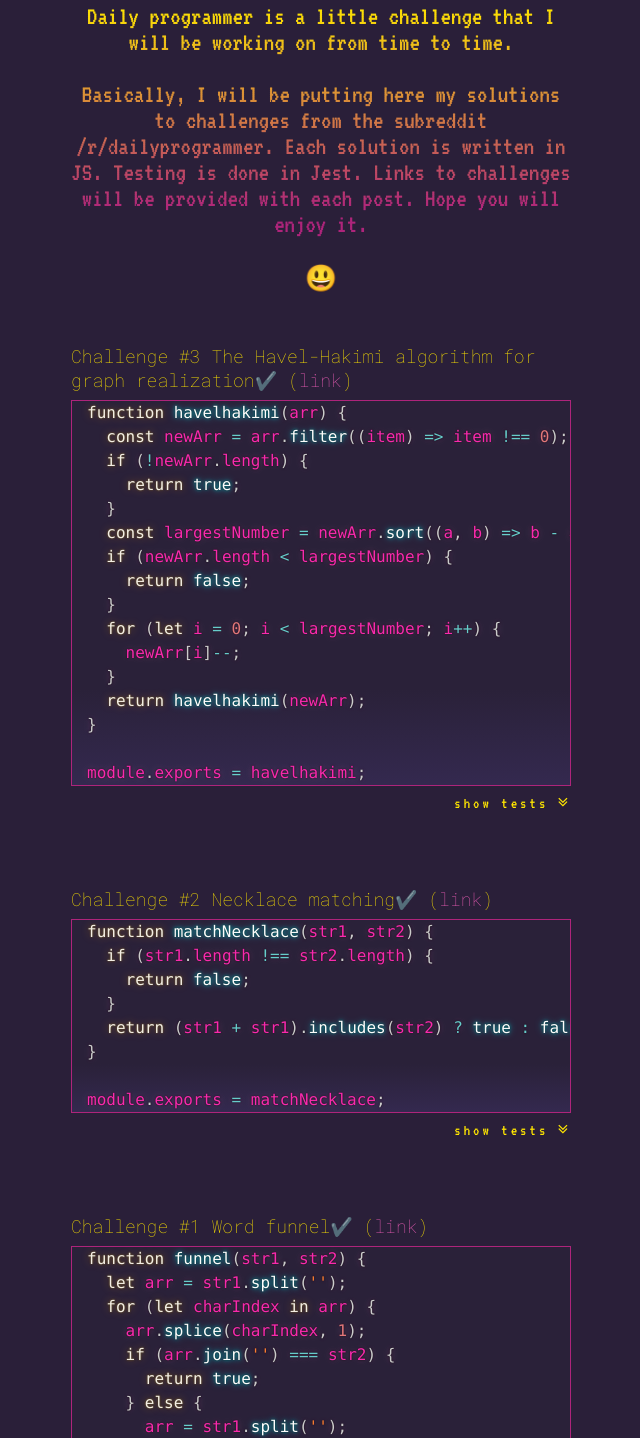
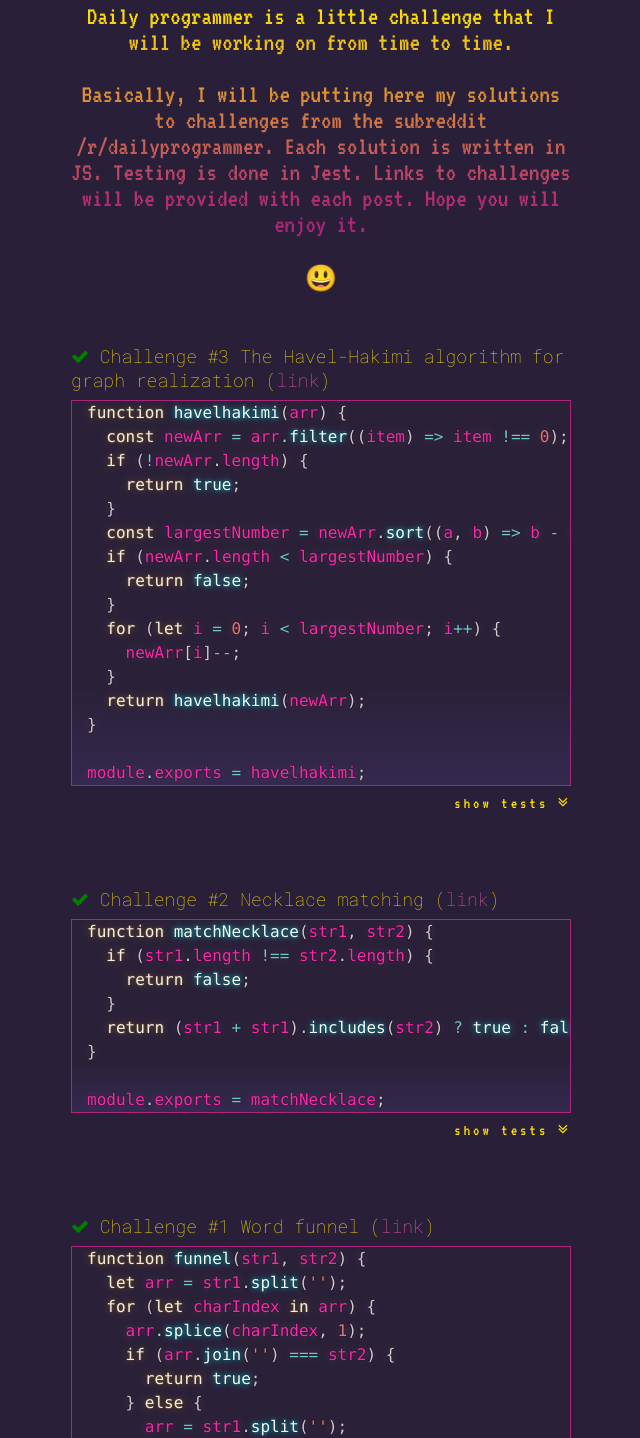
Before and after one commit to mikkio-j/dailyprogrammer, a website: page index.html in a window 1280 px wide. Shown: the part 178-1616 px from the top of the page, without its empty margins (319-959 px from the left). Drawn offline with Linux system fonts and the light colour scheme.

Commit message:
add check icon and edit scrollbar

```diff
--- a/index.html
+++ b/index.html
@@ -13,21 +13,21 @@
     <div class="block__maintext"><h1>Daily<br>Programmer</br></div>
         <p class="block__paragraph">Daily programmer is a little challenge that I will be working on from time to time. <br><br>Basically, I will be putting here my solutions to challenges from the subreddit <a href="https://www.reddit.com/r/dailyprogrammer/" target="_blank">/r/dailyprogrammer</a>. Each solution is written in JS. Testing is done in Jest. Links to challenges will be provided with each post. Hope you will enjoy it.<br><br></p><p>😃</p>
         <section class="block__code">
-          <h2>Challenge #3 The Havel-Hakimi algorithm for graph realization✔️ (<a href="https://www.reddit.com/r/dailyprogrammer/comments/bqy1cf/20190520_challenge_378_easy_the_havelhakimi/" target="_blank">link</a>)</h2>
+          <h2><i class="fa fa-check" aria-hidden="true"></i> Challenge #3 The Havel-Hakimi algorithm for graph realization (<a href="https://www.reddit.com/r/dailyprogrammer/comments/bqy1cf/20190520_challenge_378_easy_the_havelhakimi/" target="_blank">link</a>)</h2>
       <pre class="block__code__solution" data-src="solutions/havelhakimi.js">
       </pre>
       <pre class="block__test" data-src="solutions/havelhakimi.test.js"></pre>
       <div class="block__test__button"><span class="test__click">show tests <i class="fa fa-angle-double-down" aria-hidden="true"></i></span></div>
       </section>
       <section class="block__code">
-        <h2>Challenge #2 Necklace matching✔️ (<a href="https://www.reddit.com/r/dailyprogrammer/comments/ffxabb/20200309_challenge_383_easy_necklace_matching/" target="_blank">link</a>)</h2>
+        <h2><i class="fa fa-check" aria-hidden="true"></i> Challenge #2 Necklace matching (<a href="https://www.reddit.com/r/dailyprogrammer/comments/ffxabb/20200309_challenge_383_easy_necklace_matching/" target="_blank">link</a>)</h2>
     <pre class="block__code__solution" data-src="solutions/necklace_matching.js">
     </pre>
     <pre class="block__test" data-src="solutions/necklace_matching.test.js"></pre>
     <div class="block__test__button"><span class="test__click">show tests <i class="fa fa-angle-double-down" aria-hidden="true"></i></span></div>
     </section>
         <section class="block__code">
-            <h2>Challenge #1 Word funnel✔️ (<a href="https://www.reddit.com/r/dailyprogrammer/comments/98ufvz/20180820_challenge_366_easy_word_funnel_1/" target="_blank">link</a>)</h2>
+            <h2><i class="fa fa-check" aria-hidden="true"></i> Challenge #1 Word funnel (<a href="https://www.reddit.com/r/dailyprogrammer/comments/98ufvz/20180820_challenge_366_easy_word_funnel_1/" target="_blank">link</a>)</h2>
         <pre class="block__code__solution" data-src="solutions/wordfunnel.js">
         </pre>
         <pre class="block__test" data-src="solutions/wordfunnel.test.js"></pre>
--- a/style.css
+++ b/style.css
@@ -86,6 +86,10 @@ h2 {
   font-size: 18px;
   font-family: 'Roboto Mono', monospace;
   font-weight: 100;
+}
+
+h2 i {
+  color: green;
 }
 
 pre {
@@ -212,7 +216,7 @@ footer {
   background: #fff67a;
 }
 ::-webkit-scrollbar-thumb:active {
-  background: #ffdd00;
+  background: #ff9900;
 }
 ::-webkit-scrollbar-track {
   background: #782268;
```
